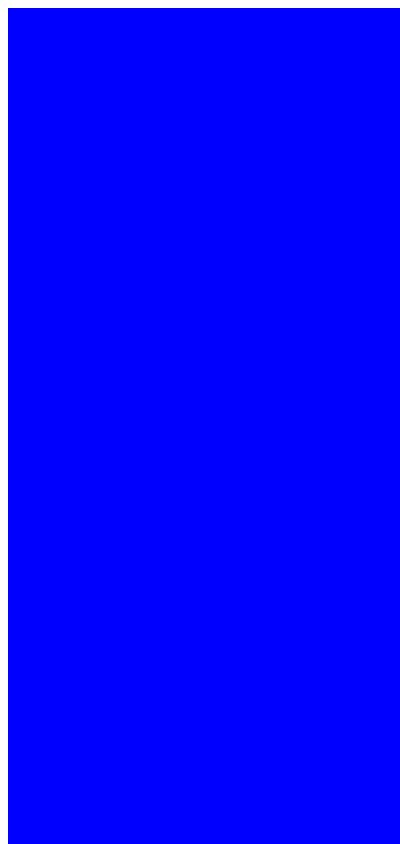
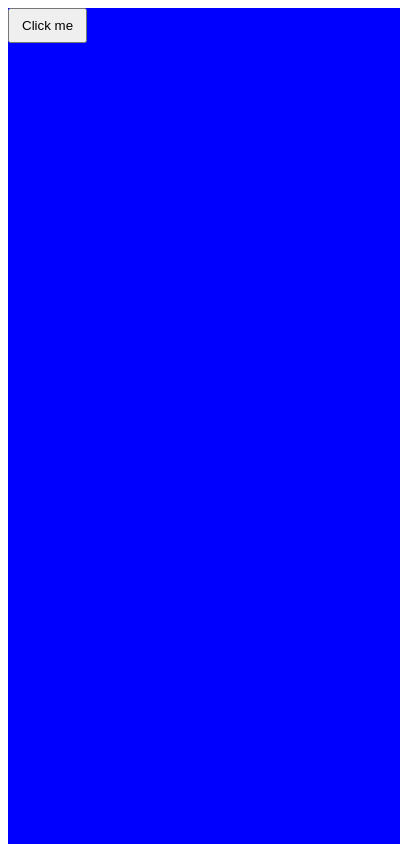
Before and after one commit to Me3e3ep/chrome_extension_wordle, a browser extension: page blue_box_extension/popup.html in a window 400 px wide. Shown: the top 844 px of the page. Drawn offline with Linux system fonts and the light colour scheme.

Commit message:
added button

```diff
--- a/blue_box_extension/popup.html
+++ b/blue_box_extension/popup.html
@@ -6,6 +6,9 @@
     <link rel="stylesheet" href="styles.css">
   </head>
   <body>
-    <div class="box"></div>
+    <div class="box">
+      <button id="myButton">Click me</button>
+    </div>
+    <script src="popup.js"></script>
   </body>
 </html>
--- /dev/null
+++ b/blue_box_extension/popup.js
@@ -0,0 +1,3 @@
+document.getElementById("myButton").addEventListener("click", () => {
+  alert("You clicked the button inside the blue box!");
+});
--- a/blue_box_extension/styles.css
+++ b/blue_box_extension/styles.css
@@ -3,3 +3,9 @@
     height: 1000px;
     background-color: blue;
     }
+
+button {
+    padding: 8px 12px;
+
+
+}
```
Also changed, not shown: README.md, 1 other file.
